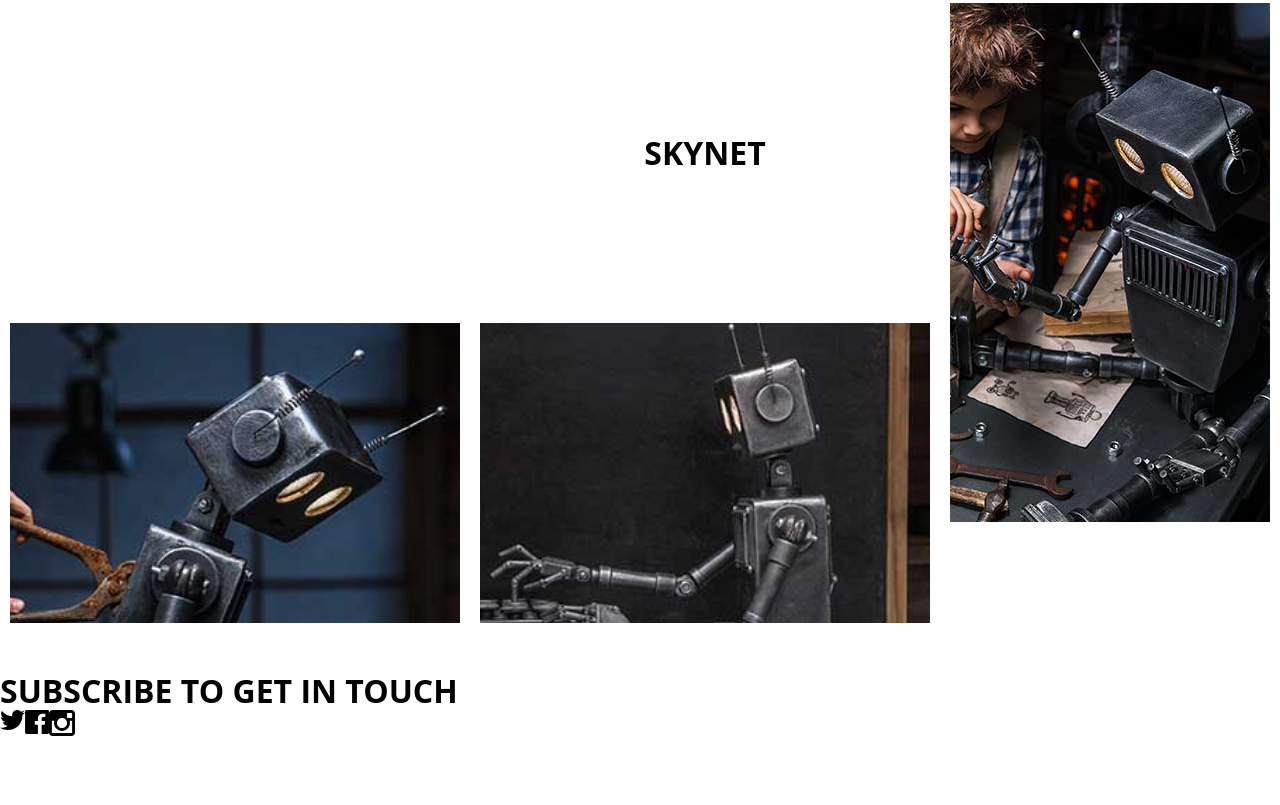
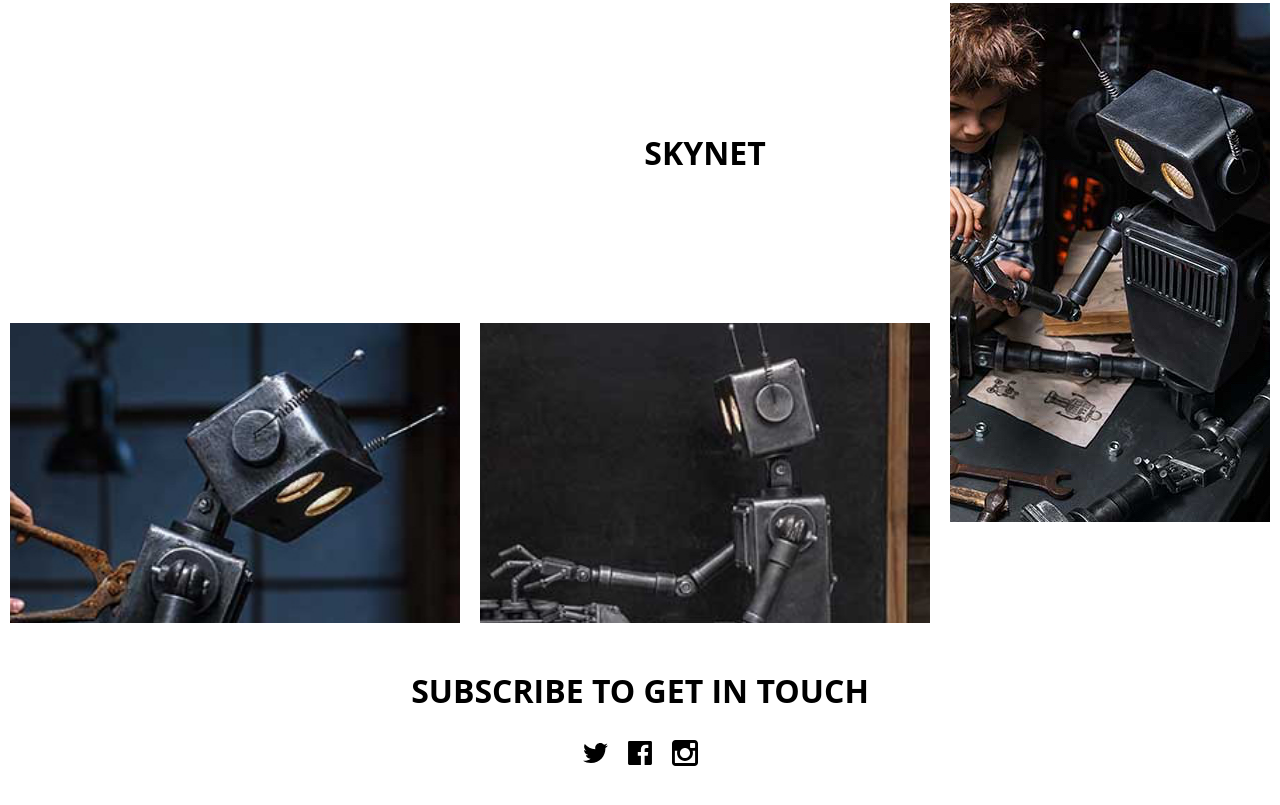
Before and after one commit to hjb34/in-class-demo, a plain HTML site: page deploy/index.html in a window 1280 px wide. Shown: the part 3119-3924 px from the top of the page. Drawn offline with nearby package versions, Linux system fonts and the light colour scheme.

Commit message:
complete footer layout

```diff
--- a/dev/scss/content/_footer.scss
+++ b/dev/scss/content/_footer.scss
@@ -1,3 +1,16 @@
+.footer {
+	h1 {
+		text-align: center;
+	}
+}
+
 .footer ul {
 	display: flex;
+	justify-content: center;
+	align-items: center;
+	margin: 20px 0;
+
+	li {
+		margin: 10px;
+	}
 }
```
Also changed, not shown: deploy/css/styles.css.
